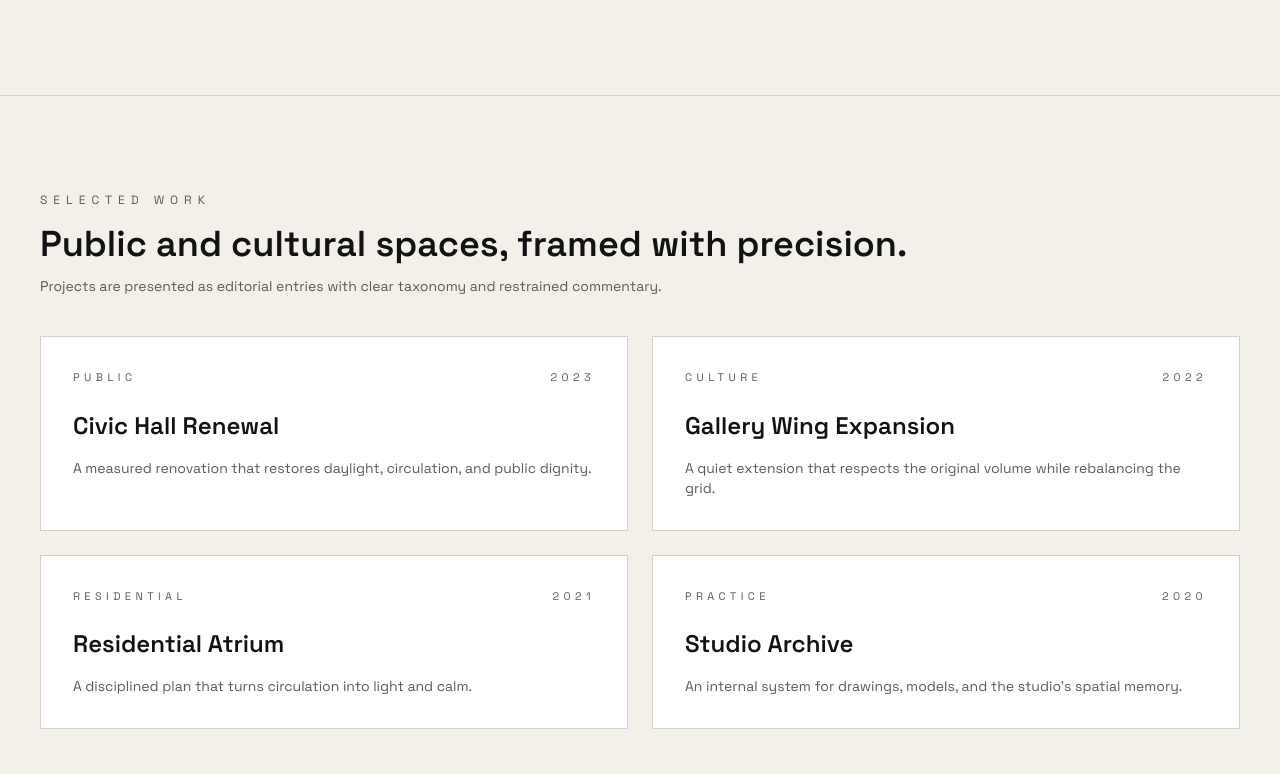
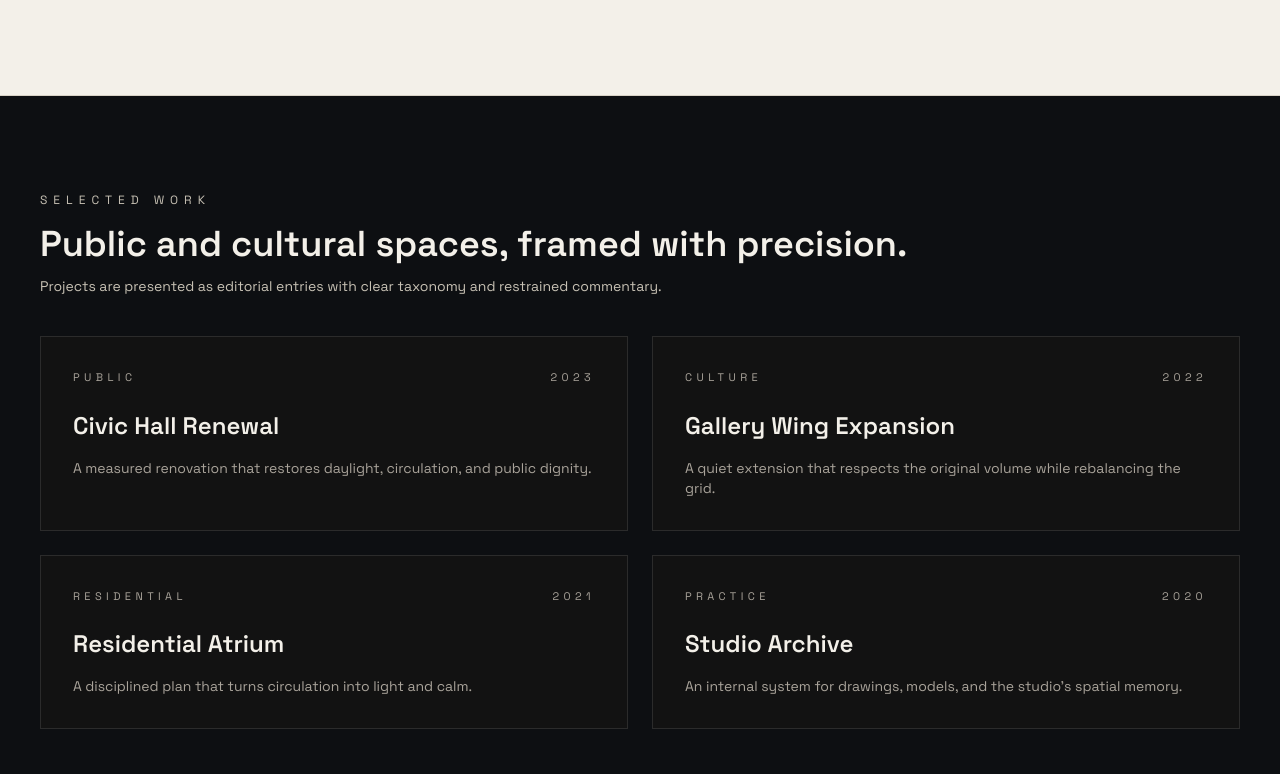
Before and after one commit to nemanja1033/thirtythree, a React (Vite) app: page /portfolio/studio-norma in a window 1280 px wide. Shown: the part 4586-5360 px from the top of the page. Built offline with nearby package versions, Linux system fonts and the light colour scheme.

Commit message:
Update StudioNorma page

```diff
--- a/src/pages/StudioNorma.tsx
+++ b/src/pages/StudioNorma.tsx
@@ -58,27 +58,35 @@ function ProjectCard({
   meta,
   year,
   body,
+  dark = false,
 }: {
   title: string;
   meta: string;
   year: string;
   body: string;
+  dark?: boolean;
 }) {
+  const cardStyle = dark
+    ? { borderColor: "#2b2b2b", background: "#121212" }
+    : { borderColor: LINE, background: "#ffffff" };
+  const mutedColor = dark ? "#a9a39a" : MUTED;
+  const inkColor = dark ? "#f3f0e9" : INK;
+
   return (
     <motion.div
       whileHover={{ y: -8, boxShadow: "0 24px 50px rgba(18,18,18,0.08)" }}
       transition={{ duration: 0.4, ease: [0.16, 1, 0.3, 1] }}
       className="border p-8"
-      style={{ borderColor: LINE, background: "#ffffff" }}
+      style={cardStyle}
     >
-      <div className="flex items-center justify-between text-[11px] uppercase tracking-[0.4em]" style={{ color: MUTED }}>
+      <div className="flex items-center justify-between text-[11px] uppercase tracking-[0.4em]" style={{ color: mutedColor }}>
         <span>{meta}</span>
         <span>{year}</span>
       </div>
-      <div className="mt-6 text-2xl font-semibold" style={{ color: INK }}>
+      <div className="mt-6 text-2xl font-semibold" style={{ color: inkColor }}>
         {title}
       </div>
-      <div className="mt-4 text-sm" style={{ color: MUTED }}>
+      <div className="mt-4 text-sm" style={{ color: mutedColor }}>
         {body}
       </div>
     </motion.div>
@@ -745,7 +753,7 @@ export default function StudioNorma() {
         </div>
       </section>
 
-      <section ref={workRef} className="py-16 md:py-24 border-t" style={{ borderColor: LINE }}>
+      <section ref={workRef} className="py-16 md:py-24 border-t" style={{ borderColor: LINE, background: DEEP }}>
         <div className="container mx-auto px-6 md:px-10">
           <motion.div
             initial="hidden"
@@ -754,13 +762,13 @@ export default function StudioNorma() {
             className="space-y-10"
           >
             <motion.div variants={reveal}>
-              <div className="text-xs uppercase tracking-[0.5em]" style={{ color: MUTED }}>
+              <div className="text-xs uppercase tracking-[0.5em]" style={{ color: "#c7c1b4" }}>
                 {t("norma.work.label")}
               </div>
-              <div className="mt-4 text-3xl md:text-4xl font-semibold" style={{ color: INK }}>
+              <div className="mt-4 text-3xl md:text-4xl font-semibold" style={{ color: "#f3f0e9" }}>
                 {t("norma.work.title")}
               </div>
-              <div className="mt-3 text-sm max-w-2xl" style={{ color: MUTED }}>
+              <div className="mt-3 text-sm max-w-2xl" style={{ color: "#c7c1b4" }}>
                 {t("norma.work.body")}
               </div>
             </motion.div>
@@ -777,6 +785,7 @@ export default function StudioNorma() {
                   meta={t(`norma.work.project.${key}.meta`)}
                   year={t(`norma.work.project.${key}.year`)}
                   body={t(`norma.work.project.${key}.body`)}
+                  dark
                 />
               ))}
             </motion.div>
@@ -1146,7 +1155,7 @@ export default function StudioNorma() {
         </div>
       </section>
 
-      <section ref={comparisonRef} className="py-16 md:py-24 border-t" style={{ borderColor: LINE }}>
+      <section ref={comparisonRef} className="py-16 md:py-24 border-t" style={{ borderColor: LINE, background: "#f7f3ea" }}>
         <div className="container mx-auto px-6 md:px-10">
           <motion.div
             initial="hidden"
```
